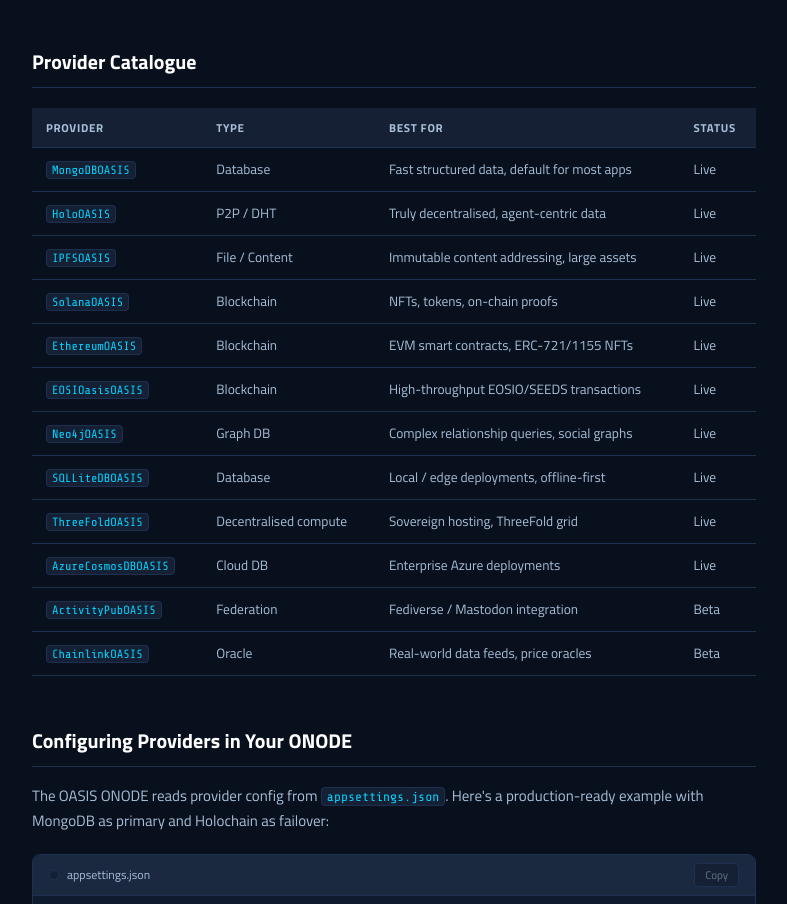
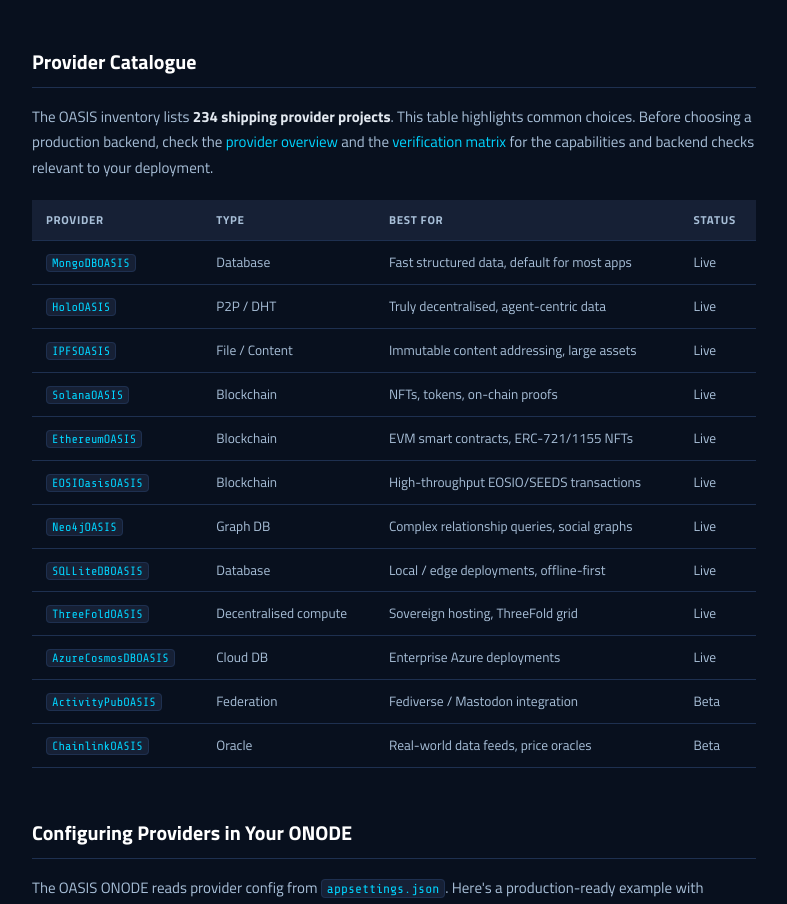
Before and after one commit to NextGenSoftwareUK/OASISLearnWebsite, a website: page tutorials/08-providers-production.html in a window 1280 px wide. Shown: the part 1052-1956 px from the top of the page, without its empty margins (284-1071 px from the left). Drawn offline with nearby package versions, Linux system fonts and the light colour scheme.

Commit message:
Link the current OASIS provider inventory from Learn

```diff
--- a/tutorials/08-providers-production.html
+++ b/tutorials/08-providers-production.html
@@ -72,6 +72,7 @@
     </ul>
 
     <h2 id="provider-catalogue">Provider Catalogue</h2>
+    <p>The OASIS inventory lists <strong>234 shipping provider projects</strong>. This table highlights common choices. Before choosing a production backend, check the <a href="https://docs.oasisomniverse.one/providers/overview">provider overview</a> and the <a href="https://github.com/NextGenSoftwareUK/OASIS/blob/Development/Docs/WIP/HyperDrive-Providers/PROVIDER_MATRIX.md">verification matrix</a> for the capabilities and backend checks relevant to your deployment.</p>
     <div class="api-table-wrap">
       <table>
         <thead><tr><th>Provider</th><th>Type</th><th>Best for</th><th>Status</th></tr></thead>
```
